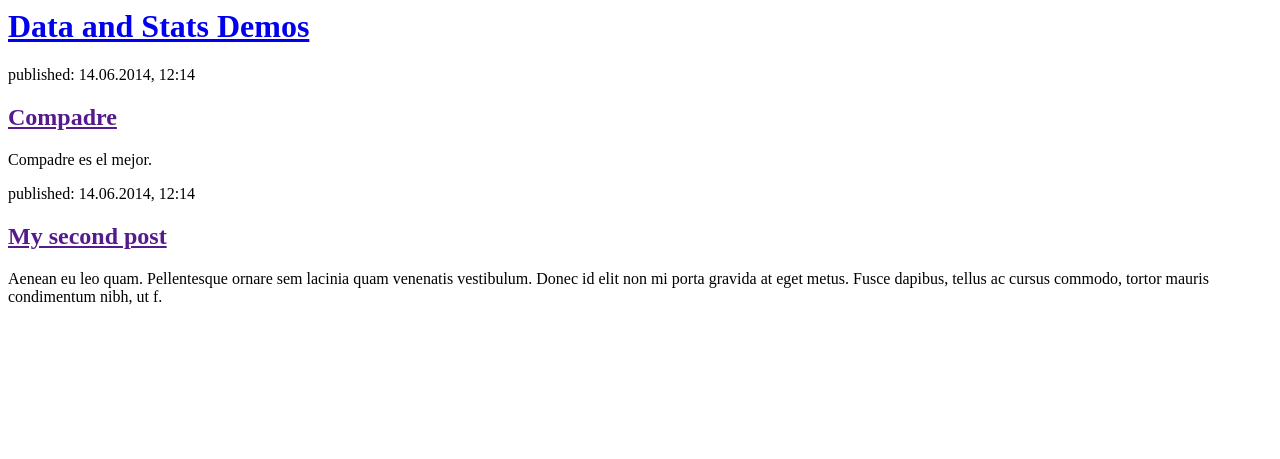
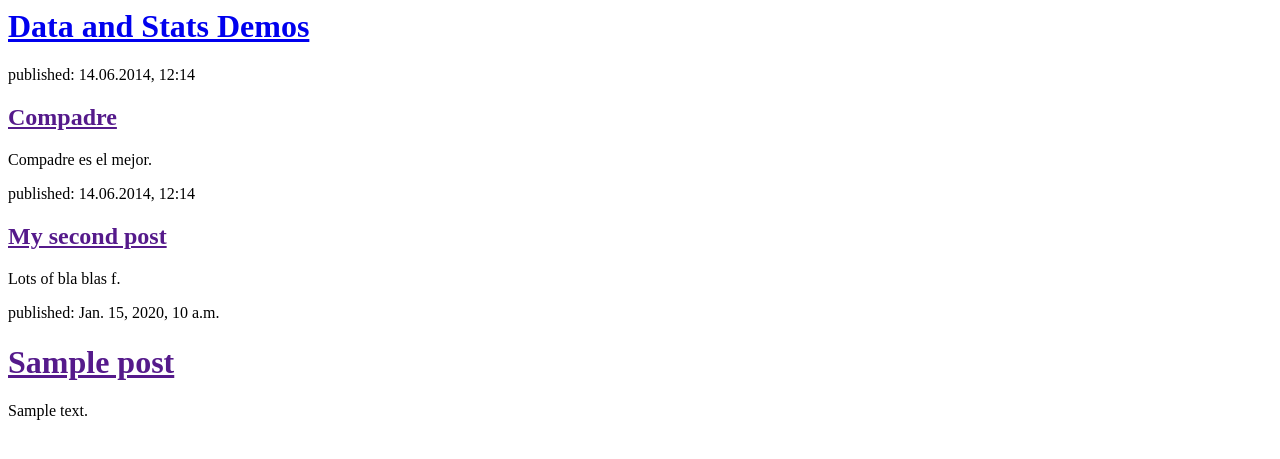
Before and after one commit to educep/my-first-blog, a Django app: template mysite/blog/templates/blog/post_list.html in a window 1280 px wide. Shown: the top 459 px of the page. Run offline with Django 3.2, Linux system fonts and the light colour scheme; the template is opened without the code that fills it: values that come from a table or form of the project are taken from there, others are empty; tables that the repository leaves empty hold one stand-in row (values such as "Sample post").

Commit message:
Adding post and some python variables.

```diff
--- a/mysite/blog/models.py
+++ b/mysite/blog/models.py
@@ -1,6 +1,7 @@
 from django.db import models
 from django.utils import timezone
 # Create your models here.
+
 
 class Post(models.Model):
     author = models.ForeignKey('auth.User', on_delete=models.CASCADE)
--- a/mysite/blog/templates/blog/post_list.html
+++ b/mysite/blog/templates/blog/post_list.html
@@ -16,7 +16,14 @@
         <div>
             <p>published: 14.06.2014, 12:14</p>
             <h2><a href="">My second post</a></h2>
-            <p>Aenean eu leo quam. Pellentesque ornare sem lacinia quam venenatis vestibulum. Donec id elit non mi porta gravida at eget metus. Fusce dapibus, tellus ac cursus commodo, tortor mauris condimentum nibh, ut f.</p>
+            <p>Lots of bla blas f.</p>
         </div>
     </body>
+{% for post in posts %}
+    <div>
+        <p>published: {{ post.published_date }}</p>
+        <h1><a href="">{{ post.title }}</a></h1>
+        <p>{{ post.text|linebreaksbr }}</p>
+    </div>
+{% endfor %}
 </html>
--- a/mysite/blog/views.py
+++ b/mysite/blog/views.py
@@ -1,5 +1,8 @@
 from django.shortcuts import render
+from django.utils import timezone
+from .models import Post
 
 # Create your views here.
 def post_list(request):
-    return render(request, 'blog/post_list.html', {})
+    posts = Post.objects.filter(published_date__lte=timezone.now()).order_by('published_date')
+    return render(request, 'blog/post_list.html', {'posts': posts})
```
Also changed, not shown: 1 other file.
